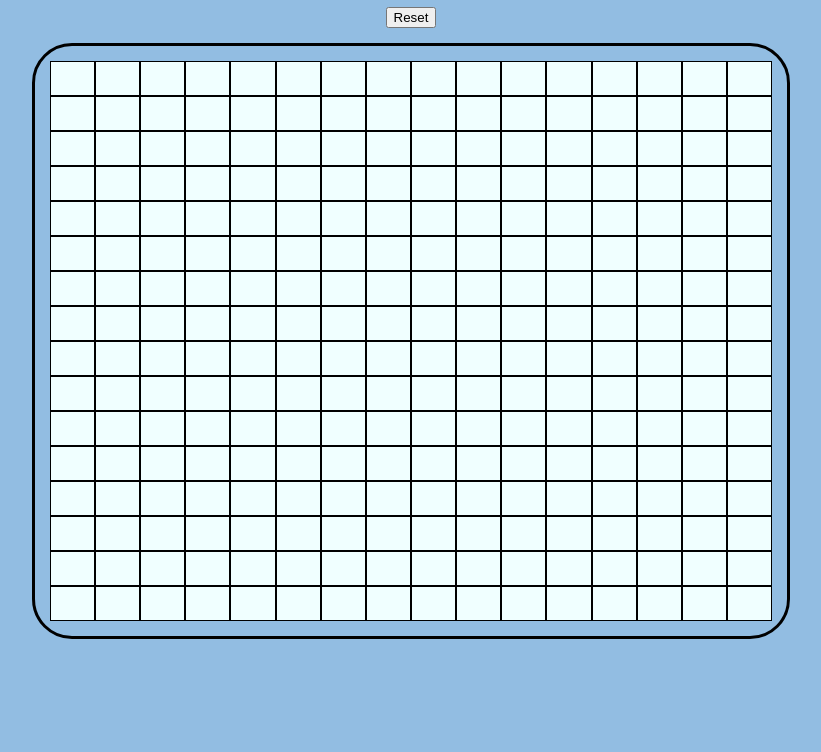
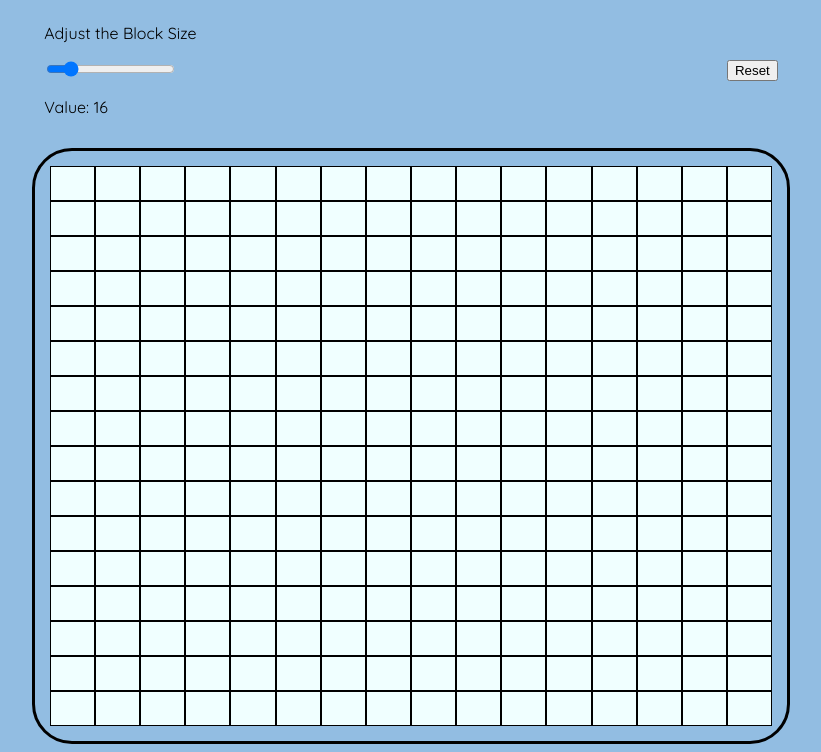
Before and after one commit to faiqali1/Etch-A-Sketch, a plain HTML site: page index.html in a window 1280 px wide. Shown: the part 144-896 px from the top of the page, without its empty margins (229-1050 px from the left). Before the commit the page ends 800 px from the top, so only its background shows below. Drawn offline with Linux system fonts and the light colour scheme.

Commit message:
Completed Project

```diff
--- a/Style.css
+++ b/Style.css
@@ -28,6 +28,12 @@ header {
     justify-content: center;
     padding-top: 10px;
     flex-direction: row;
+    justify-content: space-around;
+}
+
+.slidecontainer{
+    font-family: 'Quicksand', sans-serif;
+    font-size: 16px;
 }
 
 #drawing-board {
--- a/app.js
+++ b/app.js
@@ -38,3 +38,13 @@ function changeSize(num) {
 }
 
 makeRows(16, 16);
+
+
+var slider = document.getElementById("range");
+var output = document.getElementById("demo");
+output.innerHTML = slider.value;
+
+slider.oninput = function() {
+  output.innerHTML = this.value;
+  changeSize(this.value)
+}
--- a/index.html
+++ b/index.html
@@ -15,9 +15,15 @@
         Drawing with your mouse
     </div>
     <div class="buttons">
-        <button type="button" onclick='reset()'>Reset</button>
+    <div class="slidecontainer">
+        <p>Adjust the Block Size</p>
+        <input type="range" min="1" max="100" value="16" id ="range">
+        <p>Value: <span id="demo"></span></p>
+        <!--  add other buttons if necessary -->
+    </div>
 
-        <!--  add other buttons if necessary -->
+    <button type="button" onclick='reset()'>Reset</button>
+
     </div>
     <div id="drawing-board">
 
```
